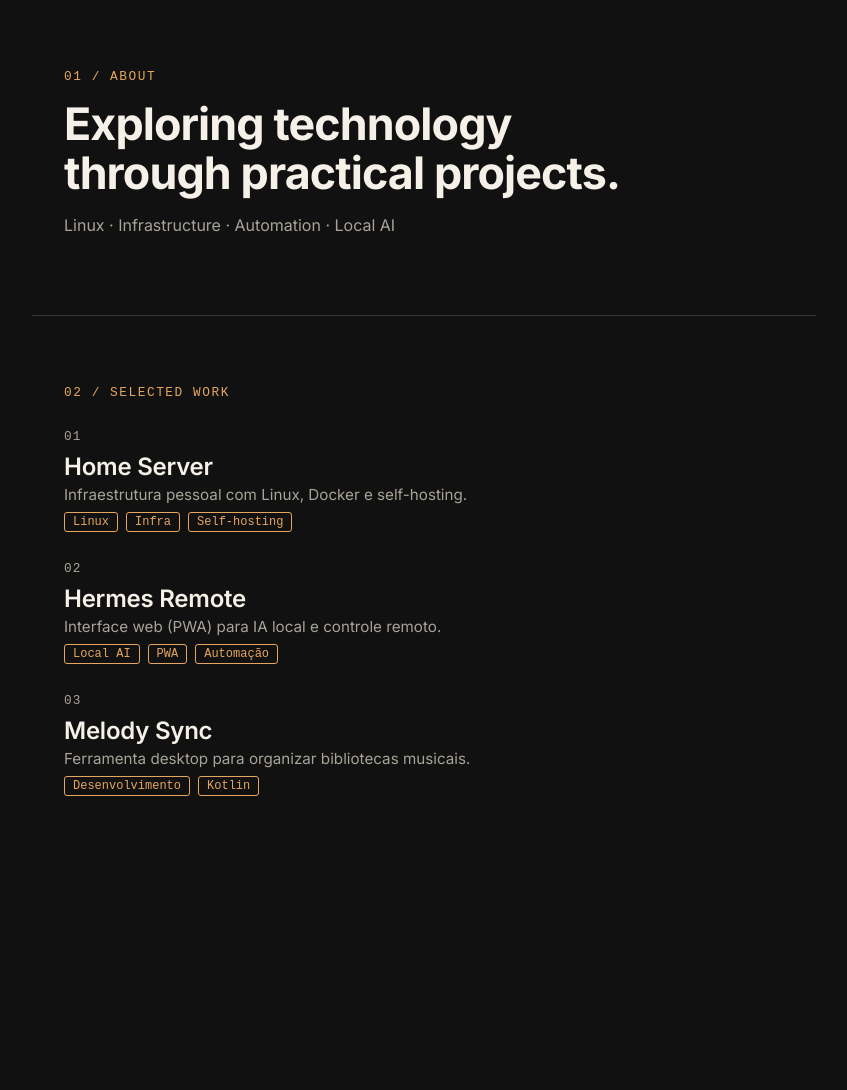
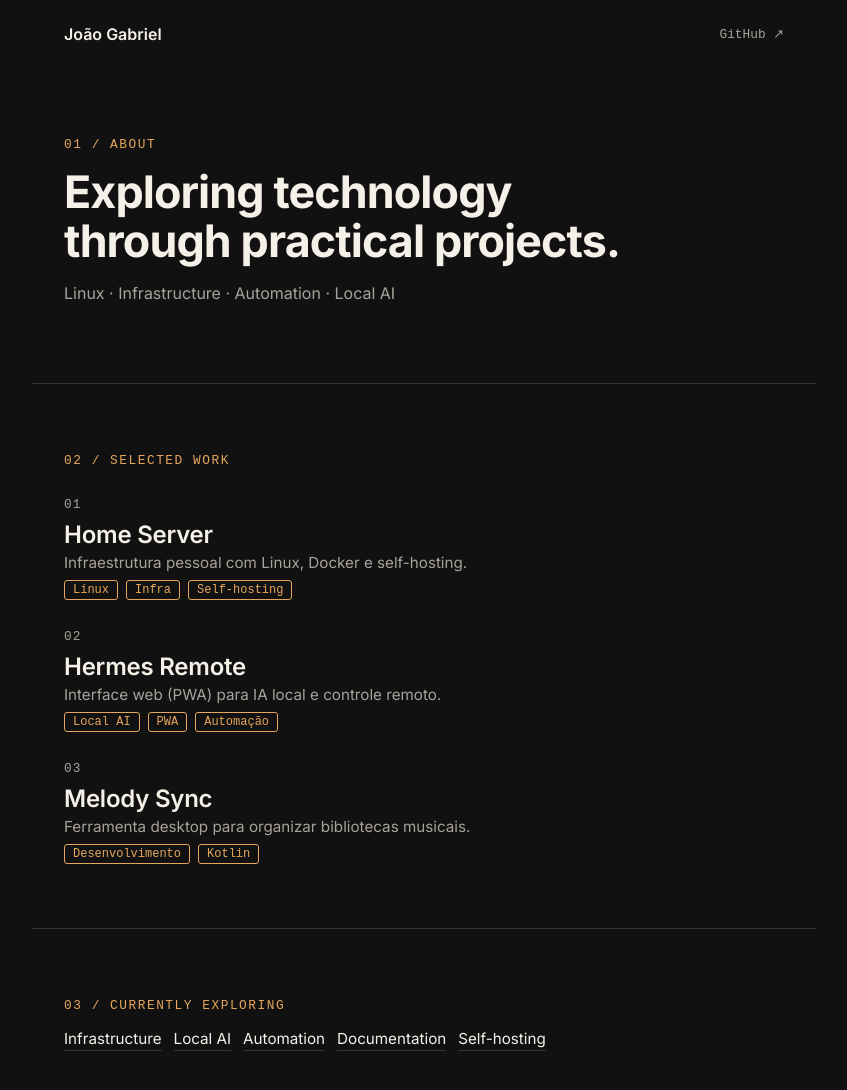
Before and after one commit to jotatw/joao-gabriel-portfolio, a React (Vite) app: page / in a window 1280 px wide. Shown: the top 1090 px of the page, without its empty margins (216-1063 px from the left). Before the commit the page ends 860 px from the top, so only its background shows below. Built offline with nearby package versions, Linux system fonts and the light colour scheme.

Commit message:
feat: V0.3 add Header component and EXPLORING section

```diff
--- a/src/App.css
+++ b/src/App.css
@@ -70,3 +70,52 @@ h2 {
 article {
   margin-top: 1.5rem;
 }
+
+/* --- Header --- */
+header {
+  display: flex;
+  justify-content: space-between;
+  align-items: center;
+  padding: 1.5rem 2rem;
+  max-width: 720px;
+  margin: 0 auto;
+}
+
+.logo {
+  font-size: 1rem;
+  font-weight: 600;
+  color: var(--text-primary);
+  text-decoration: none;
+}
+
+.github-link {
+  font-family: var(--font-mono);
+  font-size: 0.8rem;
+  color: var(--text-secondary);
+  text-decoration: none;
+  transition: color 0.2s;
+}
+
+.github-link:hover {
+  color: var(--accent);
+}
+
+/* --- Seção exploring --- */
+.exploring-list {
+  display: flex;
+  flex-wrap: wrap;
+  gap: 0.75rem;
+  margin-top: 1rem;
+}
+
+.exploring-item {
+  color: var(--text-primary);
+  font-size: 0.95rem;
+  border-bottom: 1px solid var(--border);
+  padding-bottom: 2px;
+}
+
+.exploring-item:hover {
+  border-bottom-color: var(--accent);
+  color: var(--accent);
+}
--- a/src/App.tsx
+++ b/src/App.tsx
@@ -1,9 +1,11 @@
 import { projects } from './data/projects'
 import './App.css'
+import Header from './components/Header'
 
 function App() {
   return (
     <main>
+      <Header />
       <section>
         <span className="section-number">01 / ABOUT</span>
         <h1>
@@ -36,6 +38,15 @@ function App() {
           </article>
         ))}
       </section>
+
+            <section>
+        <span className="section-number">03 / CURRENTLY EXPLORING</span>
+        <div className="exploring-list">
+          {['Infrastructure', 'Local AI', 'Automation', 'Documentation', 'Self-hosting'].map((item) => (
+            <span key={item} className="exploring-item">{item}</span>
+          ))}
+        </div>
+      </section>
     </main>
   )
 }
--- /dev/null
+++ b/src/components/Header.tsx
@@ -0,0 +1,12 @@
+function Header() {
+  return (
+    <header>
+      <a href="/" className="logo">João Gabriel</a>
+      <a href="https://github.com/jotatw" target="_blank" rel="noreferrer" className="github-link">
+        GitHub ↗
+      </a>
+    </header>
+  )
+}
+
+export default Header
```
